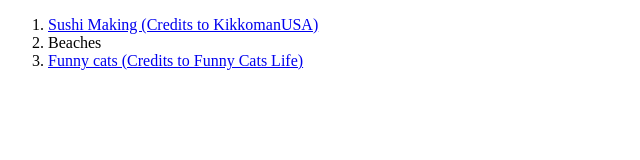
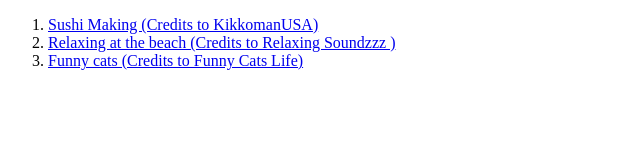
Before and after one commit to sammysuperstar/cv, a plain HTML site: page hobbie.html in a window 1280 px wide. Shown: the whole page, without its empty margins (0-640 px from the left). Drawn offline with Linux system fonts and the light colour scheme.

Commit message:
Update hobbie.html
adding link to hobbies: beaches

```diff
--- a/hobbie.html
+++ b/hobbie.html
@@ -7,7 +7,7 @@
     <body>
     <ol>
       <li><a href="https://www.youtube.com/watch?v=yGG01tj9wi4">Sushi Making (Credits to KikkomanUSA)</a></li>
-      <li>Beaches</li>
+       <li><a href="https://www.youtube.com/watch?v=DGIXT7ce3vQ">Relaxing at the beach (Credits to Relaxing Soundzzz )</a></li>
       <li><a href="https://www.youtube.com/watch?v=YSHDBB6id4A">Funny cats (Credits to Funny Cats Life)</a></li>
     </ol>
     </body>
```
